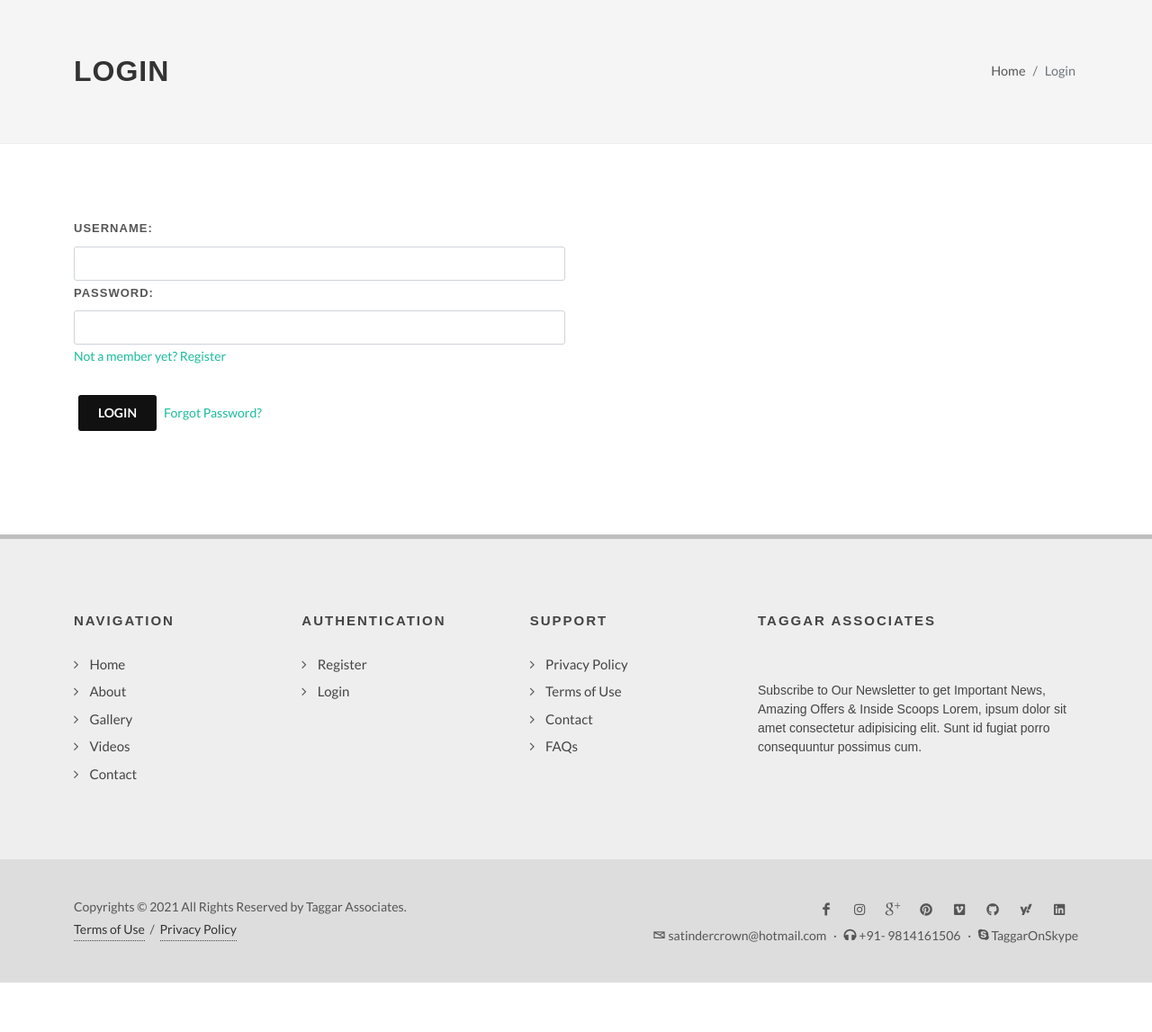
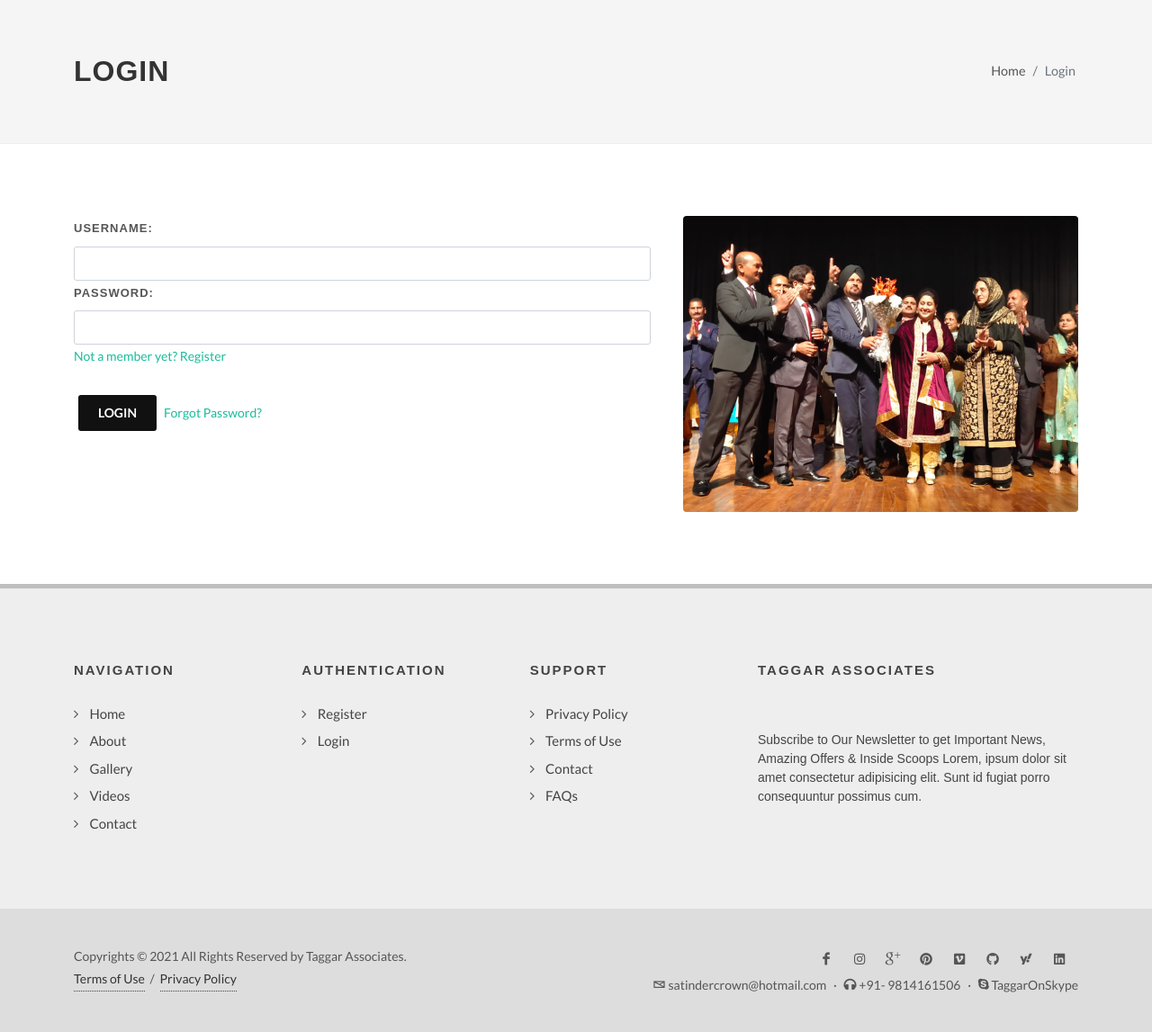
Before and after one commit to antarpreetsinghk/taggar-blog-website, a Django app: page /login/ in a window 1280 px wide. Shown: the part 103-1250 px from the top of the page at 90% size. Before the commit the page ends 1195 px from the top, so only its background shows below. Run offline with Django 3.2, Linux system fonts and the light colour scheme; some libraries are stand-ins or nearby versions.

Commit message:
login and register pages edited

```diff
--- a/blog/templates/blog/login.html
+++ b/blog/templates/blog/login.html
@@ -28,7 +28,7 @@
 			<div class="container clearfix">
 				<div>
 					<div class="row">
-						<div class="col-lg-6">
+						<div class="col-lg-7">
 							<form method="POST">
 								<div class="col-12 form-group">
 									{% csrf_token %}
@@ -39,10 +39,8 @@
 								<small class="text-muted"><a href="{% url 'password_reset' %}">Forgot Password?</a></small>
 							</form>
 						</div>
-						<div class="col-lg-6 ps-lg-5">
-
-							<!-- custom content or image -->
-
+						<div class="ps-lg-4 col-lg-5">
+							<img class="rounded" src="{% static 'images/login.jpeg' %}" alt="Alt Images">
 						</div>
 					</div>
 				</div>
--- a/blog/templates/blog/register.html
+++ b/blog/templates/blog/register.html
@@ -38,10 +38,8 @@
 								<button type="SUBMIT" class="button button-large button-black button-dark font-weight-medium ls0 button-rounded mt-3">Register</button>
 							</form>
 						</div>
-						<div class="col-lg-6 ps-lg-5">
-
-							<!-- custom content or image -->
-
+						<div class="ps-lg-5 col-lg-6">
+							<img class="rounded" src="{% static 'images/register.jpeg' %}" alt="Alt Images">
 						</div>
 					</div>
 				</div>
```
Also changed, not shown: blog/static/images/login.jpeg (added), blog/static/images/register.jpeg (added).
